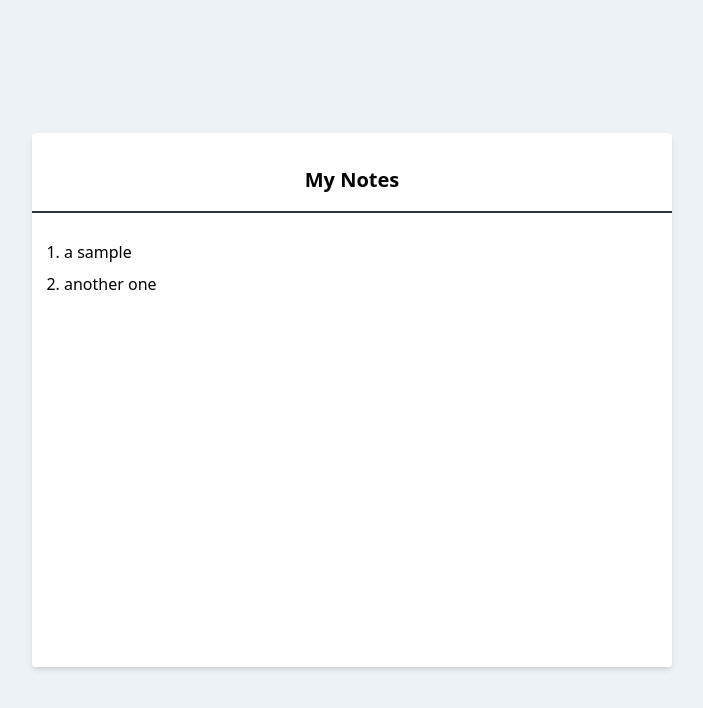
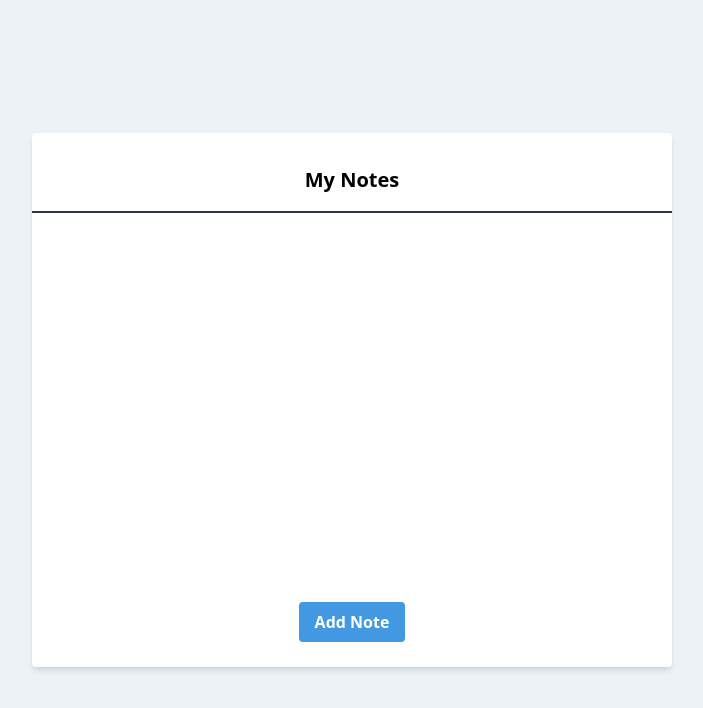
Before and after one commit to zbarnes757/my-notes-app, a React (Create React App) app: page / in a window 1280 px wide. Shown: the top 708 px of the page, without its empty margins (288-991 px from the left). Built offline with nearby package versions, Linux system fonts and the light colour scheme.

Commit message:
complete MVP

```diff
--- /dev/null
+++ b/src/AddNoteButton.tsx
@@ -0,0 +1,20 @@
+import React from "react";
+
+interface IAddNoteButtonProps {
+  onClick: () => void;
+}
+
+const AddNoteButton: React.SFC<IAddNoteButtonProps> = props => {
+  return (
+    <div className="add-note flex content-center">
+      <button
+        className="bg-blue-500 hover:bg-blue-700 text-white font-bold py-2 px-4 rounded m-auto"
+        onClick={props.onClick}
+      >
+        Add Note
+      </button>
+    </div>
+  );
+};
+
+export default AddNoteButton;
--- /dev/null
+++ b/src/AddNoteForm.tsx
@@ -0,0 +1,73 @@
+import React from "react";
+
+interface IAddNoteFormProps {
+  toggleIsAddingNote: () => void;
+  addNote: (note: string) => void;
+}
+
+interface IAddNoteFormState {
+  value: string;
+}
+
+export default class AddNoteForm extends React.Component<
+  IAddNoteFormProps,
+  IAddNoteFormState
+> {
+  constructor(props: IAddNoteFormProps) {
+    super(props);
+    this.state = { value: "" };
+    this.handleChange = this.handleChange.bind(this);
+    this.handleSubmit = this.handleSubmit.bind(this);
+    this.handleCancel = this.handleCancel.bind(this);
+  }
+
+  handleChange(e: React.ChangeEvent<HTMLInputElement>) {
+    this.setState({ value: e.target.value });
+  }
+
+  handleSubmit() {
+    console.log("value", this.state.value);
+    this.props.addNote(this.state.value);
+    this.props.toggleIsAddingNote();
+  }
+
+  handleCancel() {
+    this.props.toggleIsAddingNote();
+  }
+
+  render() {
+    return (
+      <div className="notes mx-8">
+        <form>
+          <div className="mb-4">
+            <input
+              className="shadow appearance-none border rounded w-full py-2 px-3 text-gray-700 leading-tight focus:outline-none focus:shadow-outline"
+              name="note"
+              type="text"
+              value={this.state.value}
+              onChange={this.handleChange}
+              placeholder="You New Note"
+            />
+          </div>
+
+          <div className="flex items-center justify-between">
+            <button
+              className="bg-blue-500 hover:bg-blue-700 text-white font-bold py-2 px-4 rounded focus:outline-none focus:shadow-outline"
+              type="button"
+              onClick={this.handleSubmit}
+            >
+              Add
+            </button>
+            <button
+              className="bg-red-500 hover:bg-red-700 text-white font-bold py-2 px-4 rounded focus:outline-none focus:shadow-outline"
+              type="button"
+              onClick={this.handleCancel}
+            >
+              Cancel
+            </button>
+          </div>
+        </form>
+      </div>
+    );
+  }
+}
--- a/src/App.tsx
+++ b/src/App.tsx
@@ -1,29 +1,66 @@
 import React from "react";
+import AddNoteButton from "./AddNoteButton";
+import NotesList from "./NotesList";
+import NoteHeader from "./NoteHeader";
+import AddNoteForm from "./AddNoteForm";
 
-export default class App extends React.Component {
-  notes: String[] = ["a sample", "another one"];
+export type Note = {
+  id: number;
+  content: string;
+};
 
-  addNote(note: String) {
-    this.notes = [...this.notes, note];
+interface IAppProps {}
+
+interface IAppState {
+  notes: Note[];
+  isAddingNote: boolean;
+  currentNoteId: number;
+}
+
+export default class App extends React.Component<IAppProps, IAppState> {
+  constructor(props: IAppProps) {
+    super(props);
+    this.state = {
+      notes: [],
+      isAddingNote: false,
+      currentNoteId: 0
+    };
+
+    this.addNote = this.addNote.bind(this);
+    this.toggleIsAddingNote = this.toggleIsAddingNote.bind(this);
+  }
+
+  addNote(note: string) {
+    const newNote: Note = { id: this.state.currentNoteId + 1, content: note };
+    this.setState(({ notes, currentNoteId }) => ({
+      notes: [...notes, newNote],
+      currentNoteId: currentNoteId + 1
+    }));
+  }
+
+  toggleIsAddingNote() {
+    this.setState(({ isAddingNote }) => ({ isAddingNote: !isAddingNote }));
   }
 
   render() {
-    const renderedNotes = this.notes.map(note => (
-      <li className="mb-2">{note}</li>
-    ));
+    const { isAddingNote, notes } = this.state;
+    const mainContent = isAddingNote ? (
+      <AddNoteForm
+        addNote={this.addNote}
+        toggleIsAddingNote={this.toggleIsAddingNote}
+      />
+    ) : (
+      <NotesList notes={notes} />
+    );
 
     return (
       <div className="App h-screen bg-gray-200">
         <div className="note-content bg-white shadow-md rounded">
-          <div className="note-header">
-            <h1 className="text-sans text-center mt-8 mb-4 text-xl font-bold">
-              My Notes
-            </h1>
-            <div className="border-solid border border-gray-800 w-full" />
-          </div>
-          <div className="notes mx-8">
-            <ol className="list-decimal text-sans">{renderedNotes}</ol>
-          </div>
+          <NoteHeader />
+
+          {mainContent}
+
+          {!isAddingNote && <AddNoteButton onClick={this.toggleIsAddingNote} />}
         </div>
       </div>
     );
--- /dev/null
+++ b/src/NoteHeader.tsx
@@ -0,0 +1,14 @@
+import React from "react";
+
+const NoteHeader: React.FC = () => {
+  return (
+    <div className="note-header">
+      <h1 className="text-sans text-center mt-8 mb-4 text-xl font-bold">
+        My Notes
+      </h1>
+      <div className="border-solid border border-gray-800 w-full" />
+    </div>
+  );
+};
+
+export default NoteHeader;
--- /dev/null
+++ b/src/NotesList.tsx
@@ -0,0 +1,22 @@
+import React from "react";
+import { Note } from "./App";
+
+interface INotesListProps {
+  notes: Note[];
+}
+
+const NotesList: React.SFC<INotesListProps> = ({ notes }) => {
+  const renderedNotes = notes.map(note => (
+    <li className="mb-2" key={note.id}>
+      {note.content}
+    </li>
+  ));
+
+  return (
+    <div className="notes mx-8">
+      <ol className="list-decimal text-sans">{renderedNotes}</ol>
+    </div>
+  );
+};
+
+export default NotesList;
--- a/src/css/index.css
+++ b/src/css/index.css
@@ -1,11 +1,17 @@
 .App {
   display: grid;
-  grid-template:
-    " . . . " 1fr
-    " . content . " 4fr
-    " . . ." 1fr
-    / 1fr 2fr 1fr;
+  grid-template: " content " 1fr / 1fr;
   justify-content: center;
+}
+
+@media (min-width: 768px) {
+  .App {
+    grid-template:
+      " . . . " 1fr
+      " . content . " 4fr
+      " . . ." 1fr
+      / 1fr 2fr 1fr;
+  }
 }
 
 .note-content {
@@ -15,6 +21,7 @@
   grid-template:
     "note-header" 1fr
     "notes" 4fr
+    "note-button" 1fr
     / 1fr;
 }
 
@@ -25,3 +32,7 @@
 .notes {
   grid-area: notes;
 }
+
+.note-button {
+  grid-area: note-button;
+}
```
